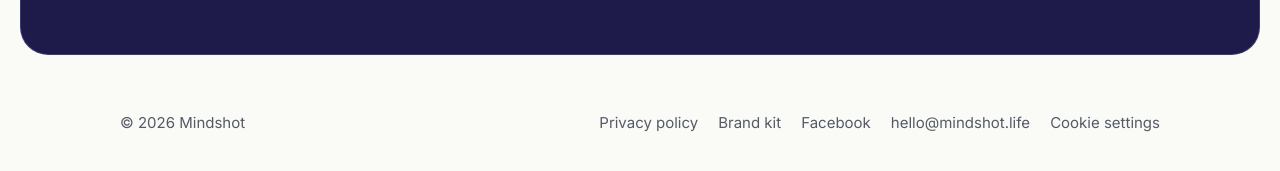
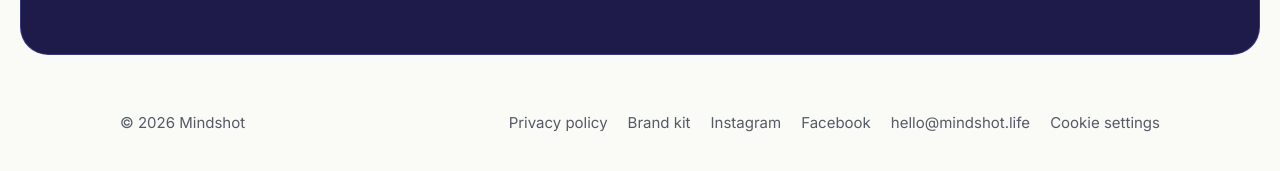
Before and after one commit to neeraj-skilancer/mindshot-site, a plain HTML site: page index.html in a window 1280 px wide. Shown: the part 4130-4301 px from the top of the page. Drawn offline with Linux system fonts and the light colour scheme.

Commit message:
Link the new Instagram account @mind.shot.app in the footer
Co-Authored-By: Claude Opus 5.5 <noreply@anthropic.com>

```diff
--- a/index.html
+++ b/index.html
@@ -300,6 +300,7 @@ footer a{color:var(--sub);text-decoration:none}footer a:hover{color:var(--ink)}
     <nav aria-label="Footer">
       <a href="privacy/">Privacy policy</a>
       <a href="brand/">Brand kit</a>
+      <a href="https://www.instagram.com/mind.shot.app/">Instagram</a>
       <a href="https://www.facebook.com/profile.php?id=61596611493990">Facebook</a>
       <a href="mailto:hello@mindshot.life">hello@mindshot.life</a>
       <a href="#" data-ms-consent-open>Cookie settings</a>
```
